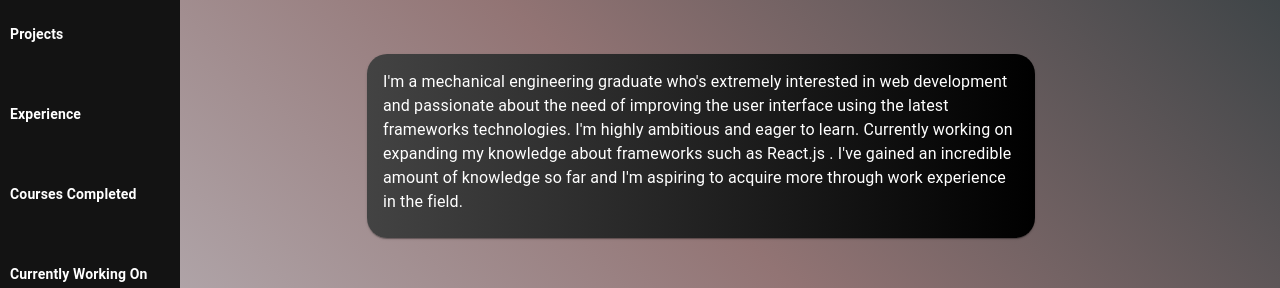
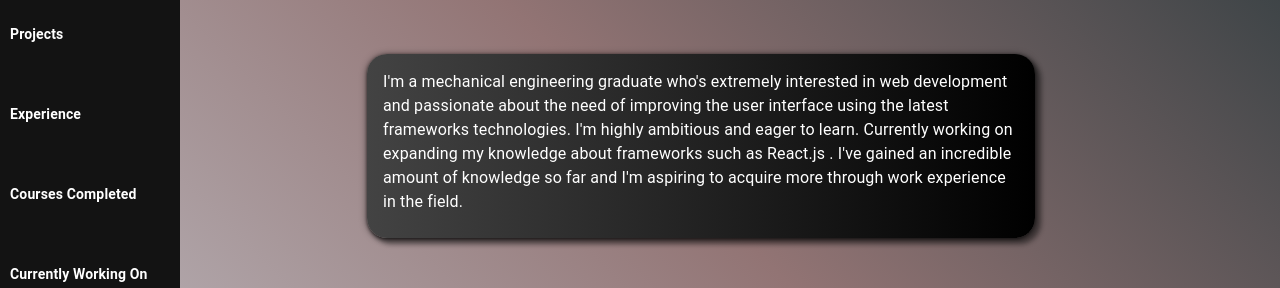
Before and after one commit to HassanZakaria/portfolio, a React (Create React App) app: page / in a window 1280 px wide. Shown: the part 306-594 px from the top of the page. Built offline with nearby package versions, Linux system fonts and the light colour scheme.

Commit message:
added a boxshadow to cards

```diff
--- a/src/Components/Pages/CoursesCompleted/CoursesCompleted.js
+++ b/src/Components/Pages/CoursesCompleted/CoursesCompleted.js
@@ -10,6 +10,8 @@ const useStyles = makeStyles({
     color: "white",
     backgroundColor: "#25222287",
     borderRadius: "20px",
+    boxShadow:
+      "5px 5px 5px 1px rgb(13 13 13 / 49%), 0px 1px 7px 0px rgb(0 0 0 / 60%), 0px 1px 3px 0px rgb(0 0 0 / 50%)",
   },
   text: {
     paddingTop: 5,
--- a/src/Components/Pages/CurrentProjects/CurrentProjects.js
+++ b/src/Components/Pages/CurrentProjects/CurrentProjects.js
@@ -11,6 +11,8 @@ const useStyles = makeStyles({
     color: "white",
     backgroundColor: "#25222287",
     borderRadius: "20px",
+    boxShadow:
+      "5px 5px 5px 1px rgb(13 13 13 / 49%), 0px 1px 7px 0px rgb(0 0 0 / 60%), 0px 1px 3px 0px rgb(0 0 0 / 50%)",
   },
   text: {
     paddingTop: 5,
--- a/src/Components/Pages/Education/Education.js
+++ b/src/Components/Pages/Education/Education.js
@@ -10,6 +10,8 @@ const useStyles = makeStyles({
     color: "white",
     backgroundColor: "#25222287",
     borderRadius: "20px",
+    boxShadow:
+      "5px 5px 5px 1px rgb(13 13 13 / 49%), 0px 1px 7px 0px rgb(0 0 0 / 60%), 0px 1px 3px 0px rgb(0 0 0 / 50%)",
   },
   title: {
     fontSize: 24,
--- a/src/Components/Pages/Experience/Experience.js
+++ b/src/Components/Pages/Experience/Experience.js
@@ -11,6 +11,8 @@ const useStyles = makeStyles({
     color: "white",
     backgroundColor: "#25222287",
     borderRadius: "20px",
+    boxShadow:
+      "5px 5px 5px 1px rgb(13 13 13 / 49%), 0px 1px 7px 0px rgb(0 0 0 / 60%), 0px 1px 3px 0px rgb(0 0 0 / 50%)",
   },
   title: {
     fontSize: 24,
--- a/src/Components/Pages/Me/Me.js
+++ b/src/Components/Pages/Me/Me.js
@@ -12,6 +12,8 @@ const useStyles = makeStyles({
     color: "white",
     background: "linear-gradient(to right, #434343, #000000)",
     borderRadius: "20px",
+    boxShadow:
+      "5px 5px 5px 1px rgb(13 13 13 / 49%), 0px 1px 7px 0px rgb(0 0 0 / 60%), 0px 1px 3px 0px rgb(0 0 0 / 50%)",
   },
 });
 
--- a/src/Components/Pages/Projects/Projects.js
+++ b/src/Components/Pages/Projects/Projects.js
@@ -11,6 +11,8 @@ const useStyles = makeStyles({
     backgroundColor: "#25222287",
     borderRadius: "20px",
     textAlign: "center",
+    boxShadow:
+      "5px 5px 5px 1px rgb(13 13 13 / 49%), 0px 1px 7px 0px rgb(0 0 0 / 60%), 0px 1px 3px 0px rgb(0 0 0 / 50%)",
   },
   title: {
     fontSize: 24,
--- a/src/Components/Pages/Qualities/Qualities.js
+++ b/src/Components/Pages/Qualities/Qualities.js
@@ -11,6 +11,8 @@ const useStyles = makeStyles({
     color: "white",
     backgroundColor: "#25222287",
     borderRadius: "20px",
+    boxShadow:
+      "5px 5px 5px 1px rgb(13 13 13 / 49%), 0px 1px 7px 0px rgb(0 0 0 / 60%), 0px 1px 3px 0px rgb(0 0 0 / 50%)",
   },
   text: {
     paddingTop: 2,
--- a/src/Components/Pages/Skills/Skills.js
+++ b/src/Components/Pages/Skills/Skills.js
@@ -16,6 +16,8 @@ const useStyles = makeStyles({
     marginRight: "5vh",
     backgroundColor: "#25222287",
     borderRadius: "20px",
+    boxShadow:
+      "5px 5px 5px 1px rgb(13 13 13 / 49%), 0px 1px 7px 0px rgb(0 0 0 / 60%), 0px 1px 3px 0px rgb(0 0 0 / 50%)",
   },
   title: {
     fontSize: 24,
```
